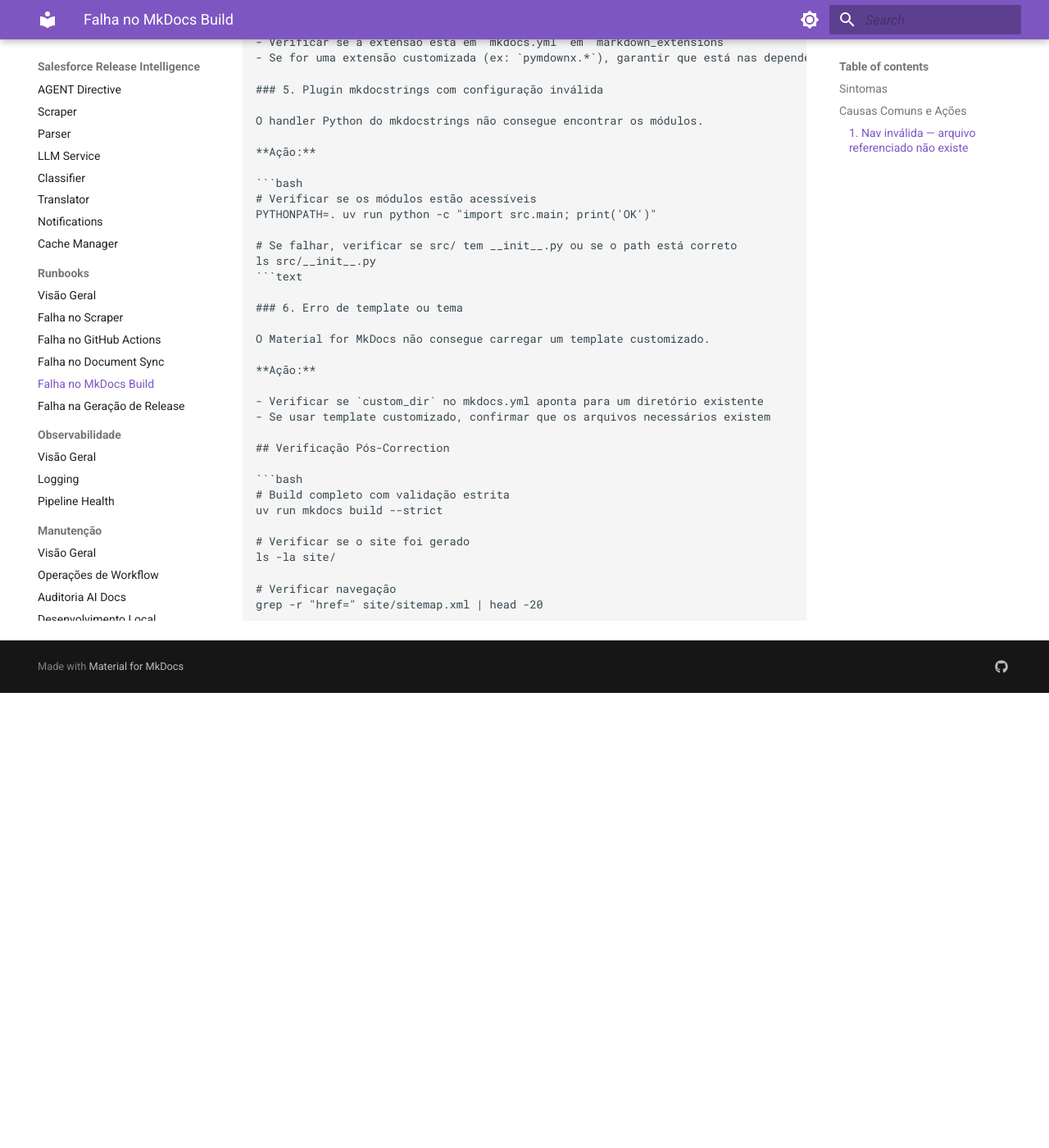
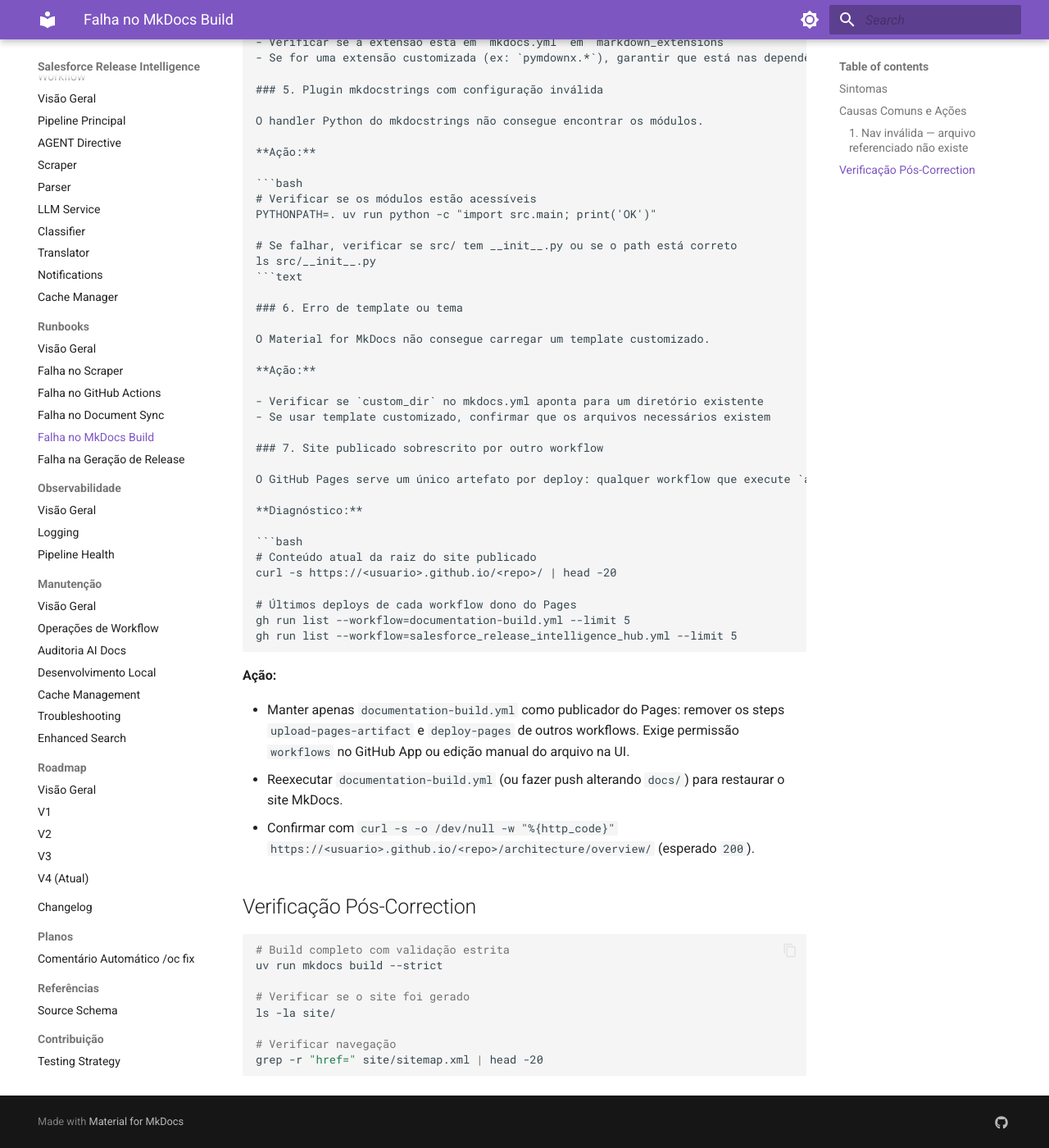
Before and after one commit to Fatal1tyBarucco/Salesforce-WebDev, an MkDocs documentation site: the page built from docs/runbooks/mkdocs-build-failure.md, in a window 1280 px wide and 1400 px high, scrolled down 1611 px. Shown: the whole window at 82% size. Built offline with MkDocs 1.6.1 and Material for MkDocs 9.7.7, drawn with Linux system fonts in a browser that asks for light colours; before the commit the page ends 2456 px from its top, so only the background shows below that.

Commit message:
fix(docs): document GitHub Pages overwrite diagnosis in mkdocs runbook

````diff
--- a/docs/runbooks/mkdocs-build-failure.md
+++ b/docs/runbooks/mkdocs-build-failure.md
@@ -98,6 +98,27 @@ O Material for MkDocs não consegue carregar um template customizado.
 - Verificar se `custom_dir` no mkdocs.yml aponta para um diretório existente
 - Se usar template customizado, confirmar que os arquivos necessários existem
 
+### 7. Site publicado sobrescrito por outro workflow
+
+O GitHub Pages serve um único artefato por deploy: qualquer workflow que execute `actions/deploy-pages` substitui inteiramente o site MkDocs publicado. Se a raiz do site passa a servir uma página que não é do MkDocs (ex.: índice de outro pipeline) e páginas como `/architecture/overview/` retornam 404, outro workflow sobrescreveu o Pages.
+
+**Diagnóstico:**
+
+```bash
+# Conteúdo atual da raiz do site publicado
+curl -s https://<usuario>.github.io/<repo>/ | head -20
+
+# Últimos deploys de cada workflow dono do Pages
+gh run list --workflow=documentation-build.yml --limit 5
+gh run list --workflow=salesforce_release_intelligence_hub.yml --limit 5
+```
+
+**Ação:**
+
+- Manter apenas `documentation-build.yml` como publicador do Pages: remover os steps `upload-pages-artifact` e `deploy-pages` de outros workflows. Exige permissão `workflows` no GitHub App ou edição manual do arquivo na UI.
+- Reexecutar `documentation-build.yml` (ou fazer push alterando `docs/`) para restaurar o site MkDocs.
+- Confirmar com `curl -s -o /dev/null -w "%{http_code}" https://<usuario>.github.io/<repo>/architecture/overview/` (esperado `200`).
+
 ## Verificação Pós-Correction
 
 ```bash
````
Also changed, not shown: docs/.documentation-manifest.json.
